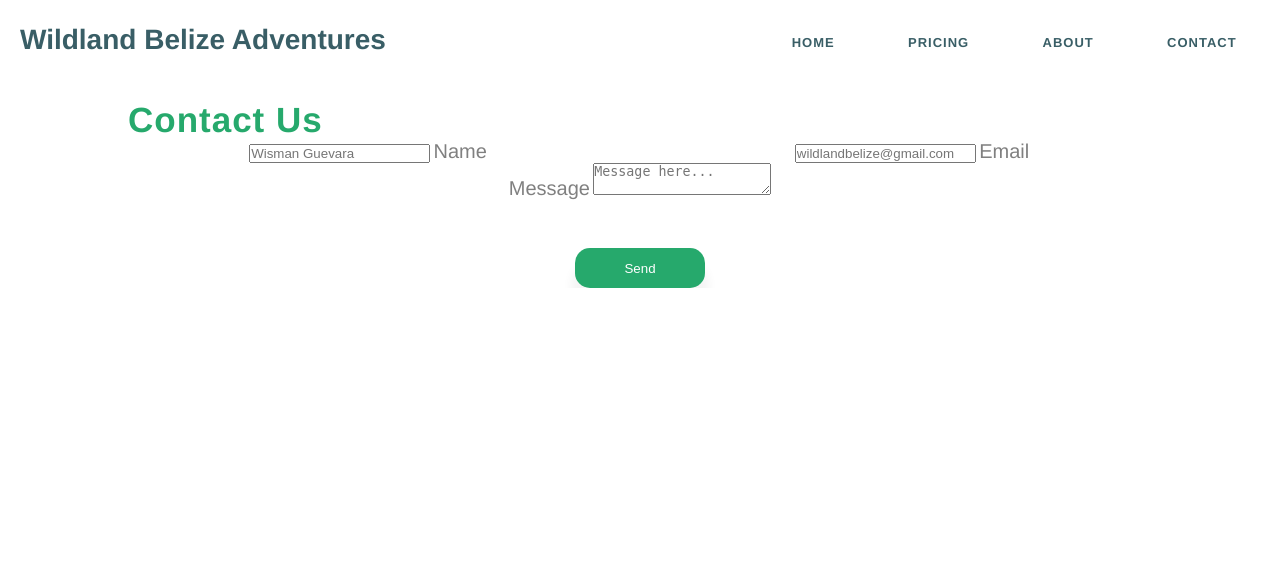
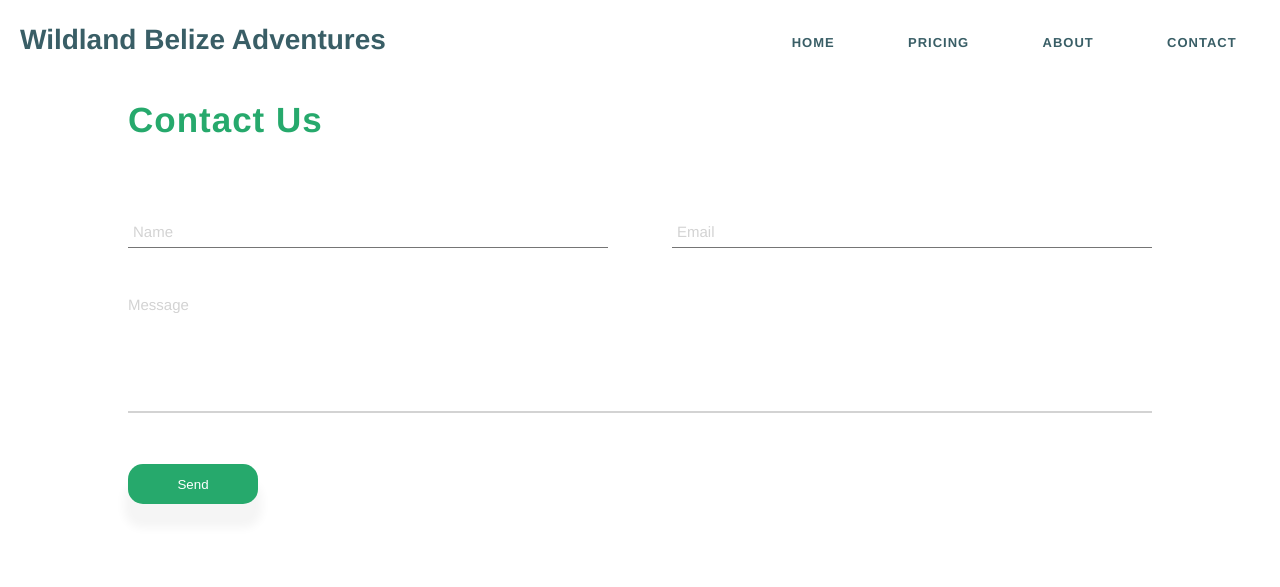
Before and after one commit to Wiz095/WBA, a PHP site: page /contact.html in a window 1280 px wide. Shown: the top 587 px of the page. Run offline with PHP 8.4, Linux system fonts and the light colour scheme; some libraries are stand-ins or nearby versions.

Commit message:
Add files via upload

```diff
--- a/css/contact.css
+++ b/css/contact.css
@@ -1,7 +1,9 @@
 nav li a {
 	color: #395e66;
 }
-
+.container{
+  background: #ffffff;
+}
 .contact-container{
   height: auto;
   width: 100%;
@@ -21,57 +23,51 @@ nav li a {
   font-weight: 600;
   letter-spacing: 1px;
 }
-.from-containner{
-  background: white;
-}
-
-form{
-  margin: 0 8rem 0 8rem;
-}
 .grid-inputs{
   display: grid;
   grid-template-columns: repeat(2,1fr);
   grid-column-gap: 4rem;
+  margin: 3rem 8rem 0 8rem;
 }
-.name-cont, .email-cont{
+.floating-form{
+  background: #ffffff;
+}
+.floating-label{
+  height: auto;
+}
+.floating-label label{
+  float: left;
+  font-size: 15px;
+  color: lightgrey;
+}
+.textarea-cont{
+  margin: 3rem 8rem 0 8rem;
+  height: auto;
+
+}
+textarea{
   width: 100%;
+  height: 100px;
+  outline: none;
+  overflow: hidden;
+  resize: none;
   border-bottom: 2px solid lightgrey;
-  display: grid;
-  grid-template-columns: repeat(1,1f);
-  justify-content: left;
+  border-top: none;
+  border-left: none;
+  border-right: none;
 }
 
-.name-cont input, .email-cont input{
-  width: 100%;
-  font-size: 20px;
-  height: 50px;
-  text-align: center;
-  outline: none;
-  border: none;
-  background: transparent;
+textarea:focus{
+  border-bottom: 2px solid #395e66;
 }
-form label{
-  font-size: 20px;
-  padding: 0 0 10px 0;
-  font-weight: 500;
-  color: grey;
+.btn-submit{
+  height: auto;
+  background: white;
 }
-.message-cont{
-  width: 100%;
-  height: auto;
-  margin-top: 3rem;
-}
-.message-cont textarea{
-  width: 100%;
-  height: 15rem;
-  border-radius: 10px;
-  outline: none;
-  border: none;
-  background: whitesmoke;
 
-}
 #submit-btn{
-  margin-top: 3rem;
+  float: left;
+  margin: 3rem 0 0 8rem;
   background: #26a96c;
   width: 130px;
   height: 40px;
--- a/css/home.css
+++ b/css/home.css
@@ -64,74 +64,237 @@ a {
 	scroll-behavior: smooth;
 }
 
-.inputBox {
-    width: 100%;
-    margin: 5px 0px 15px 0px;
-    border: #dedede 1px solid;
-    box-sizing: border-box;
-    padding: 15px;
+.container.blur{
+  	filter: brightness(.2);
+  	opacity: 1;
+
+
+  }
+
+  .modal {
+  	position: fixed;
+	top: 0;
+	left: 0;
+	display: flex;
+	z-index: 1;
+	width: 100%;
+	height: 100%;
+	justify-content: center;
+	align-items: center;
+	opacity: 0;
+	visibility: hidden;
+  }
+  .modal .content {
+	position: relative;
+	padding: 10px;
+	width: 360px;
+	height: 500px;
+	border-radius: 5px;
+	background-color: #fff;
+	box-shadow: rgba(22, 22, 22, 0.2) 0px 16px 24px 0px;
+	transform: scale(0);
+	transition: transform 300ms cubic-bezier(0.57, 0.21, 0.69, 1.25);
+  }
+  .modal .close {
+	position: relative;
+	bottom: 20px;
+	display: flex;
+	justify-content: center;
+	align-items: center;
+	left: 65px;
+	width: 130px;
+	height: 40px;
+	border: 1px solid #26A96C;
+	border-radius: 8px;
+	color: #26A96C;
+	background-color: transparent;
+  }
+  .modal .submit-btn{
+    display: flex;
+    justify-content: center;
+    align-items: center;
+    border: 1px solid #26A96C;
+    border-radius: 8px;
+    float: right;
+    margin-top: -60px;
+    margin-right: 5px;
+    color: #ffffff;
+    background: #26A96C;
+    height: 40px;
+    width: 130px;
+  }
+  .modal.open {
+	opacity: 1;
+	visibility: visible;
+  }
+  .modal.open .content {
+	transform: scale(1);
+  }
+
+  .modal-content{
+	  margin: 0;
+	  padding: 0;
+	  height: 290px;
+	  width: 100%;
+	  display: grid;
+	  grid-gap: 0;
+	  grid-template-columns: repeat(1,1fr);
+  }
+  .modal-title h1{
+	  color: #000000;
+	  font-size: 30px;
+	  width: 100%;
+	  font-weight: 900;
+	  padding: 0 0 20px 0;
+  }
+  .modal-title div p{
+	  color: #ffffff;
+	  font-size: 13px;
+	  font-weight: 700;
+	  padding: 0 20px 0 20px;
+	  line-height: 20px;
+  }
+  .form-container{
+	  background: transparent;
+	  height: 290px;
+  }
+
+  .form-title{
+    color: #000000;
+    font-size: 25px;
+    font-weight: 900;
+    padding-left: 10px;
+  }
+
+
+  .floating-input:plaeholder-shown{
+    cursor: text;
+    overflow: hidden;
+    text-overflow: ellipsis;
+    transform-origin: left bottom;
+  }
+  ::-webkit-input-placeholder {
+    opacity: 0;
+    transition: inherit;
+  }
+  .floating-input:focus::-webkit-input-placeholder{
+    opacity: 1;
+  }
+  .floating-form {
+  height: 400px;
 }
 
-#contact-popup {
-    position: absolute;
-    top: 0px;
-    left: 0px;
-    height: 100%;
-    width: 100%;
-    background: rgba(0, 0, 0, 0.5);
-    display: none;
-    color: #676767;
+/****  floating-Lable style start ****/
+.floating-label {
+  position: relative;
+  margin: 30px 0 0 0;
+
+
+}
+.floating-input , .floating-select {
+  font-size:14px;
+  padding:4px 4px;
+  display:block;
+  width:100%;
+  height:30px;
+  background-color: transparent;
+  border:none;
+  border-bottom:1px solid #757575;
 }
 
-.contact-form {
-    width: 350px;
-    margin: 0px;
-    background-color: white;
-    font-family: Arial;
-    position: relative;
-    left: 50%;
-    top: 50%;
-    margin-left: -210px;
-    margin-top: -255px;
-    box-shadow: 1px 1px 5px #444444;
-    padding: 20px 40px 40px 40px;
+.floating-input:focus , .floating-select:focus {
+     outline:none;
+     border-bottom:2px solid #395e66;
 }
 
-#contact-icon {
-    padding: 10px 5px 5px 12px;
-    width: 58px;
-    color: white;
-    box-shadow: 1px 1px 5px grey;
+.float-label {
+  color:#999;
+  font-size:14px;
+  font-weight:normal;
+  position:absolute;
+  pointer-events:none;
+  left:5px;
+  top:5px;
+  transition:0.2s ease all;
+  -moz-transition:0.2s ease all;
+  -webkit-transition:0.2s ease all;
+}
+.floating-input:focus ~ label, .floating-input:not(:placeholder-shown) ~ label {
+  top:-18px;
+  font-size:14px;
+  color:#395e66;
+}
+
+.floating-select:focus ~label , .floating-select:not([value=""]):valid ~ label {
+  top:-18px;
+  font-size:14px;
+  color:#395e66;
+}
+
+/* active state */
+.floating-input:focus ~ .bar:before,
+.floating-input:focus ~ .bar:after,
+.floating-select:focus ~ .bar:before,
+.floating-select:focus ~ .bar:after {
+  width:50%;
+}
+
+*, *:before, *:after {
+    -webkit-box-sizing: border-box;
+    -moz-box-sizing: border-box;
+    box-sizing: border-box;
+}
+/* highlighter */
+.highlight {
+  position:absolute;
+  height:50%;
+  width:100%;
+  top:15%;
+  left:0;
+  pointer-events:none;
+  opacity:0.5;
+}
+
+/* active state */
+.floating-input:focus ~ .highlight , .floating-select:focus ~ .highlight {
+  -webkit-animation:inputHighlighter 0.3s ease;
+  -moz-animation:inputHighlighter 0.3s ease;
+  animation:inputHighlighter 0.3s ease;
+}
+
+/* animation */
+@-webkit-keyframes inputHighlighter {
+	from { background:#5264AE; }
+  to 	{ width:0; background:transparent; }
+}
+@-moz-keyframes inputHighlighter {
+	from { background:#5264AE; }
+  to 	{ width:0; background:transparent; }
+}
+@keyframes inputHighlighter {
+	from { background:#5264AE; }
+  to 	{ width:0; background:transparent; }
+}
+
+.errorMessage {
+    background-color: #e66262;
+    border: #AA4502 1px solid;
+    padding: 5px 10px;
+    color: #FFFFFF;
+    border-radius: 3px;
+}
+
+.successMessage {
+    background-color: #9fd2a1;
+    border: #91bf93 1px solid;
+    padding: 5px 10px;
+    color: #3d503d;
     border-radius: 3px;
     cursor: pointer;
-    margin: 60px auto;
+    font-size: 0.9em;
 }
 
-.info {
-    color: #d30a0a;
-    letter-spacing: 2px;
-    padding-left: 5px;
-}
 
-#send {
-    background-color: #09F;
-    border: 1px solid #1398f1;
-    font-family: Arial;
-    color: white;
-    width: 100%;
-    padding: 10px;
-    cursor: pointer;
-}
-
-#contact-popup h1 {
-    font-weight: normal;
-    text-align: center;
-    margin: 10px 0px 20px 0px;
-}
-
-.input-error {
-    border: #e66262 1px solid;
-}
 
 /******************************************************************************************/
 /* Navbar Section         													              */
```
